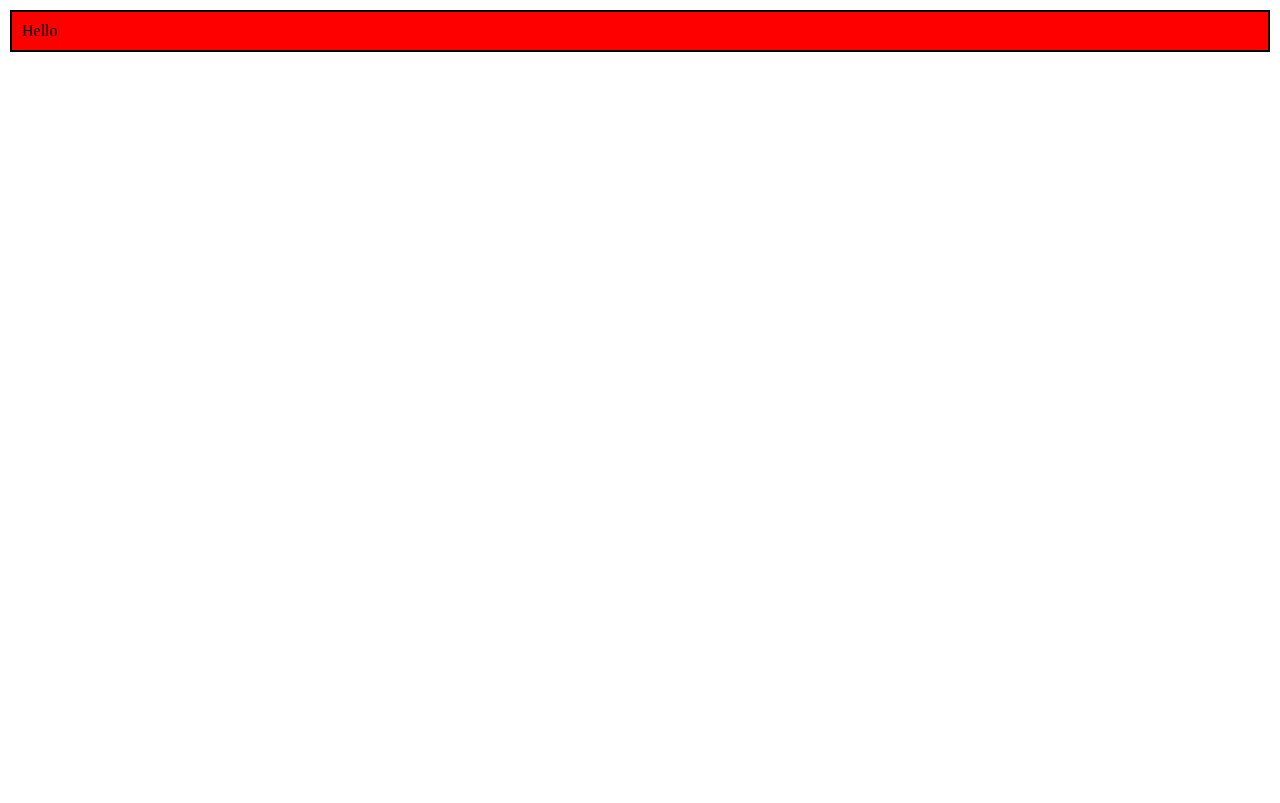
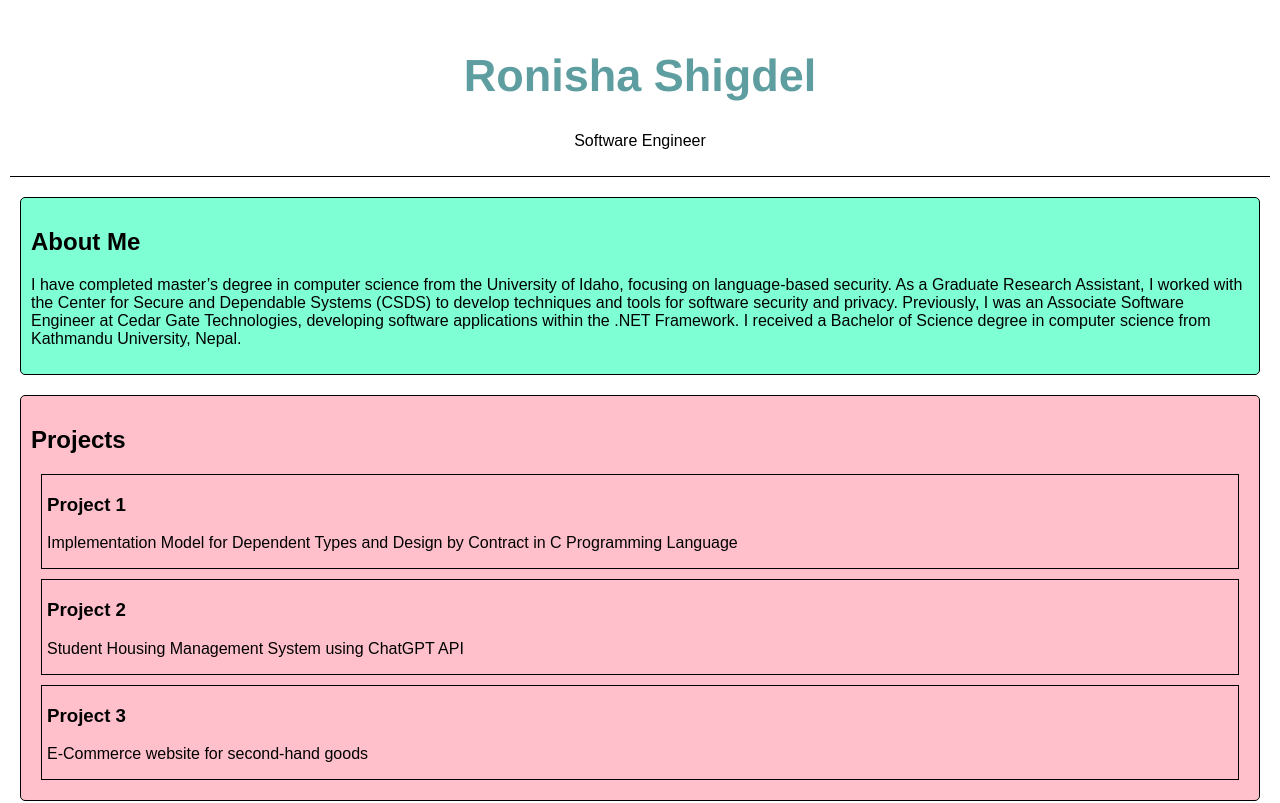
Before and after one commit to steamnp/bfs56, a React (Vite) app: page / in a window 1280 px wide. Shown: the top 803 px of the page. Built offline with nearby package versions, Linux system fonts and the light colour scheme.

Commit message:
portfolio

```diff
--- a/src/main.jsx
+++ b/src/main.jsx
@@ -1,19 +1,51 @@
 import React from 'react'
 import ReactDOM from 'react-dom/client'
 import './main.css'
-
-// camelCase -> gorakhRajJoshi -> while creating javascript variable
-// PascalCase -> GorakhRajJoshi -> While creating component
-// kebab-case -> gorakh-raj-joshi -> While creating files or folders
-
-// A component name should be written in PascalCase
-// This is App component
-function App() {
-  return <div className="box">Hello</div>
-}
+import './styles.css'
 
 ReactDOM.createRoot(document.getElementById('root')).render(
   <React.StrictMode>
-    <App />
+    <head>
+      <title>Portfolio</title>
+      <link href="" />
+    </head>
+
+    <body className="Portfolio">
+      <header className="Header">
+        <h1 className="Name"> Ronisha Shigdel</h1>
+        <p>Software Engineer</p>
+      </header>
+
+      <section className="Intro">
+        <h2> About Me </h2>
+        <p>
+          I have completed master’s degree in computer science from the University of Idaho, focusing on language-based security. As a Graduate Research Assistant, I worked with the Center for Secure
+          and Dependable Systems (CSDS) to develop techniques and tools for software security and privacy. Previously, I was an Associate Software Engineer at Cedar Gate Technologies, developing
+          software applications within the .NET Framework. I received a Bachelor of Science degree in computer science from Kathmandu University, Nepal.
+        </p>
+      </section>
+      <section className="Project">
+        <h2>Projects</h2>
+        <div className="ProjectName">
+          <h3>Project 1</h3>
+          <p>Implementation Model for Dependent Types and Design by Contract in C Programming Language</p>
+        </div>
+
+        <div className="ProjectName">
+          <h3>Project 2</h3>
+          <p>Student Housing Management System using ChatGPT API</p>
+        </div>
+
+        <div className="ProjectName">
+          <h3>Project 3</h3>
+          <p>E-Commerce website for second-hand goods</p>
+        </div>
+      </section>
+
+      <section className="Contact">
+        <h2>Contact</h2>
+        <p>ronishashigdel@gmail.com</p>
+      </section>
+    </body>
   </React.StrictMode>
 )
--- a/src/styles.css
+++ b/src/styles.css
@@ -1,37 +1,48 @@
-body {
+.Portfolio {
   font-family: sans-serif;
 }
-
-.header {
-  background-color: whitesmoke;
+.Header {
   text-align: center;
-  margin: 0;
-  padding: 20px;
-}
-
-.about-me {
-  background-color: aqua;
-  margin-left: 0;
-  margin-top: 10px;
-  padding: 10px;
-}
-.project-section {
-  margin: 0;
-  margin-top: 10px;
-}
-.project {
-  background-color: beige;
-  padding: 10px;
-}
-
-.project1 {
-  border: 0.01rem solid black;
+  border-bottom: 1px solid;
   padding: 10px;
   margin: 10px;
 }
 
-.contact-section {
-  margin-top: 10px;
+.Name {
+  color: cadetblue;
+  font-size: 45px;
+  font-family: 'Franklin Gothic Medium', 'Arial Narrow', Arial, sans-serif;
+}
+
+.Intro {
+  background-color: aquamarine;
   padding: 10px;
-  background-color: burlywood;
+  margin: 20px;
+  border-radius: 5px;
+  border-color: gray;
+  border: 1px solid;
 }
+
+.Project {
+  background-color: pink;
+  padding: 10px;
+  margin: 20px;
+  border-radius: 5px;
+  border-color: gray;
+  border: 1px solid;
+}
+
+.Contact {
+  background-color: lightblue;
+  padding: 10px;
+  margin: 20px;
+  border-radius: 5px;
+  border-color: gray;
+  border: 1px solid;
+}
+
+.ProjectName {
+  border: 1px solid;
+  padding-left: 5px;
+  margin: 10px;
+}
```
